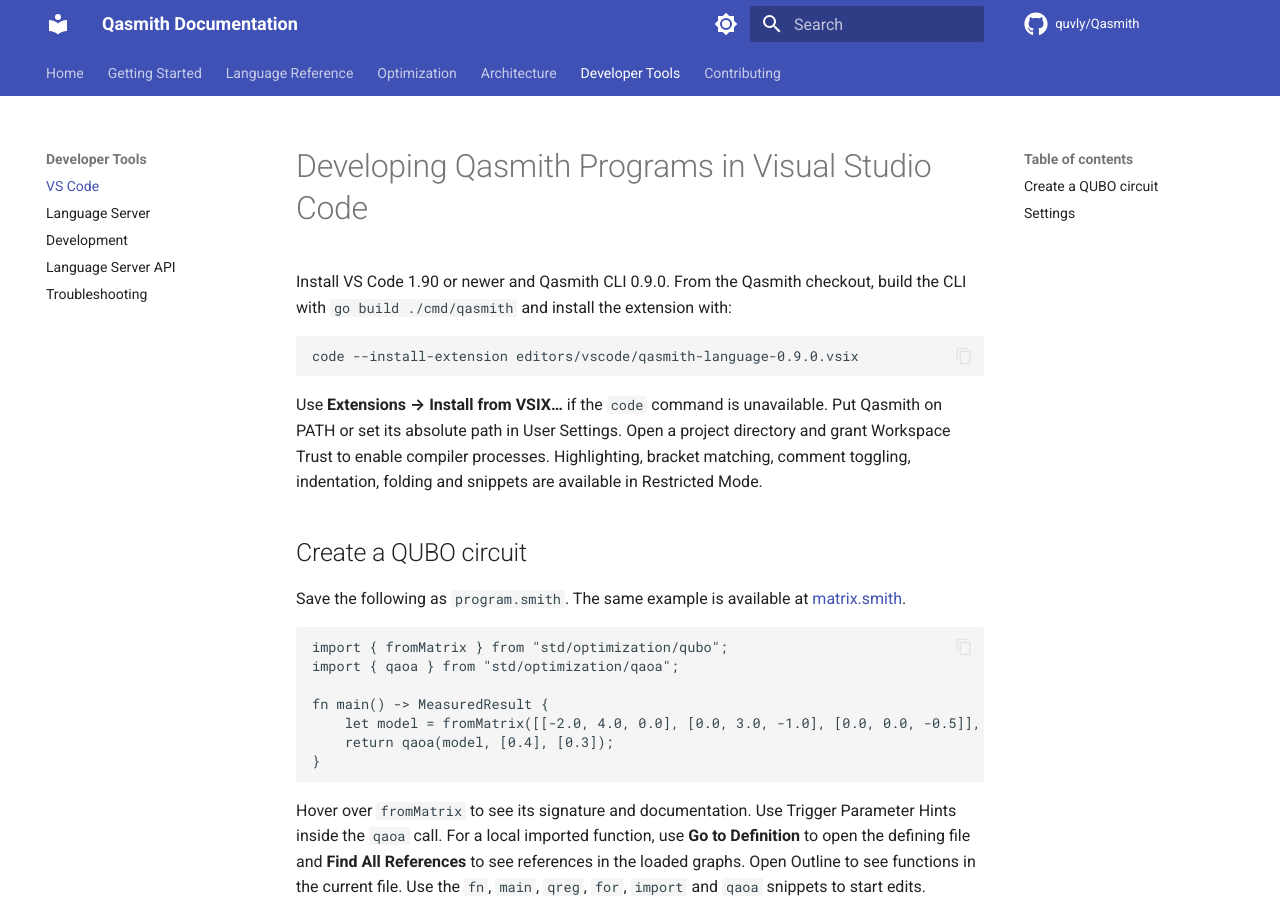
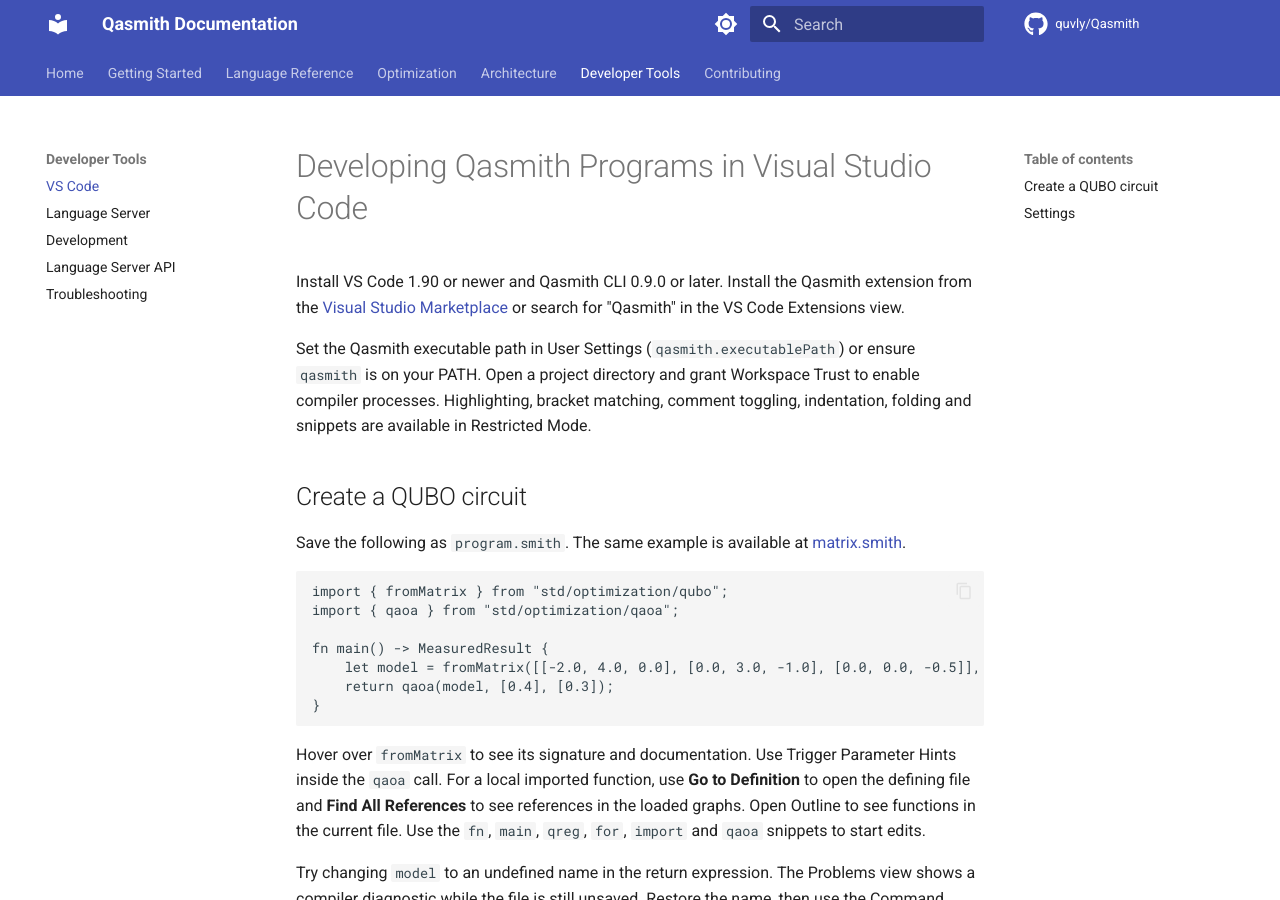
Before and after one commit to quvly/Qasmith, an MkDocs documentation site: the page built from docs/tooling/vscode.md, in a window 1280 px wide and 900 px high. Built offline with MkDocs 1.6.1 and Material for MkDocs 9.7.7, drawn with Linux system fonts in a browser that asks for light colours; comment, search, counter and statistics services are not loaded.

Commit message:
docs: update VS Code extension installation to point to Marketplace
- Replace local VSIX installation instructions with Marketplace link
- Remove references to editors/vscode folder path
- Update to reflect extension is now published to VS Code Marketplace
- Add instruction to search for 'Qasmith' in Extensions view

````diff
--- a/docs/tooling/vscode.md
+++ b/docs/tooling/vscode.md
@@ -1,12 +1,8 @@
 # Developing Qasmith Programs in Visual Studio Code
 
-Install VS Code 1.90 or newer and Qasmith CLI 0.9.0. From the Qasmith checkout, build the CLI with `go build ./cmd/qasmith` and install the extension with:
+Install VS Code 1.90 or newer and Qasmith CLI 0.9.0 or later. Install the Qasmith extension from the [Visual Studio Marketplace](https://marketplace.visualstudio.com/items?itemName=Quvly.qasmith-language) or search for "Qasmith" in the VS Code Extensions view.
 
-```sh
-code --install-extension editors/vscode/qasmith-language-0.9.0.vsix
-```
-
-Use **Extensions → Install from VSIX…** if the `code` command is unavailable. Put Qasmith on PATH or set its absolute path in User Settings. Open a project directory and grant Workspace Trust to enable compiler processes. Highlighting, bracket matching, comment toggling, indentation, folding and snippets are available in Restricted Mode.
+Set the Qasmith executable path in User Settings (`qasmith.executablePath`) or ensure `qasmith` is on your PATH. Open a project directory and grant Workspace Trust to enable compiler processes. Highlighting, bracket matching, comment toggling, indentation, folding and snippets are available in Restricted Mode.
 
 ## Create a QUBO circuit
 
````
